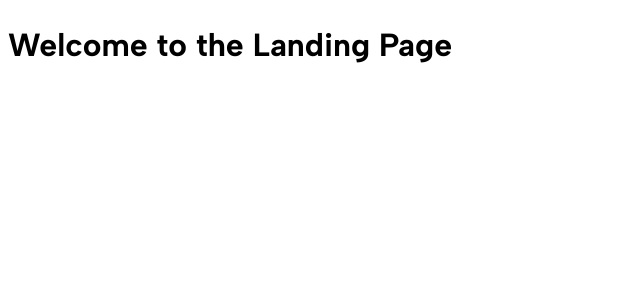
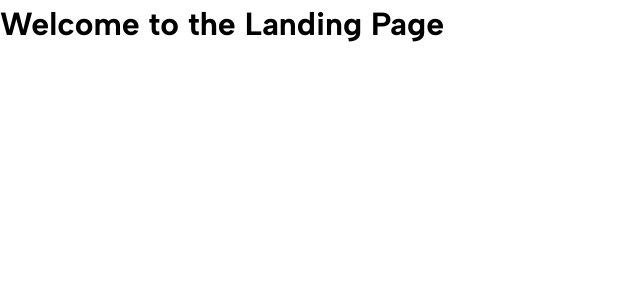
Before and after one commit to TheBugs-io/cadeasala-front, a React (Vite) app: page / in a window 1280 px wide. Shown: the top 300 px of the page, without its empty margins (0-640 px from the left). Built offline with nearby package versions, Linux system fonts and the light colour scheme; no server answers.

Commit message:
fix: dark/light variables

```diff
--- a/src/app/App.css
+++ b/src/app/App.css
@@ -1,5 +1,9 @@
 @import url('https://fonts.googleapis.com/css2?family=Albert+Sans:ital,wght@0,100..900;1,100..900&family=Outfit:wght@100..900&family=Rubik:ital,wght@0,300..900;1,300..900&display=swap');
+
 :root {
+  --bg-color: #ffffff;
+  --text-color: #000000;
+
   box-sizing: border-box;
   margin: 0;
   padding: 0;
@@ -17,14 +21,12 @@
   background-color: var(--bg-color);
 }
 
-* {
-  --bg-color: #ffffff;
-  --text-color: #000000;
-  font-family: "Albert Sans", "Outfit", Helvetica, Arial, sans-serif;
-}
-
-span {
-  color: red;
+@media (prefers-color-scheme: dark) {
+  :root {
+    --bg-color: #1F2029;
+    --text-color: #ffffff;
+    --container-card: #EDFAFF;
+  }
 }
 
 @media (prefers-color-scheme: light) {
@@ -33,3 +35,14 @@ span {
     --text-color: #000000;
   }
 }
+
+* {
+  box-sizing: inherit;
+  margin: 0;
+  padding: 0;
+  font-family: inherit;
+}
+
+span {
+  color: red;
+}
```
